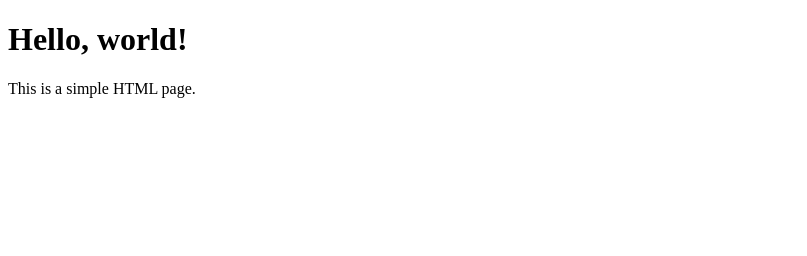
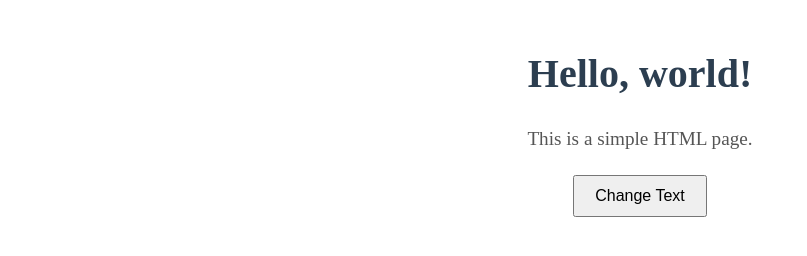
Before and after one commit to mohamadeliyas/version-control, a plain HTML site: page index.html in a window 1280 px wide. Shown: the whole page, without its empty margins (0-807 px from the left). Drawn offline with Linux system fonts and the light colour scheme.

Commit message:
Add initial webpage layout with CSS styling and JavaScript interaction

```diff
--- a/test.html
+++ b/index.html
@@ -4,9 +4,14 @@
     <meta charset="UTF-8">
     <meta name="viewport" content="width=device-width, initial-scale=1.0">
     <title>Document</title>
+    <link rel="stylesheet" href="style.css">
+
 </head>
 <body>
     <h1>Hello, world!</h1>
     <p>This is a simple HTML page.</p>
+
+
+    <script src="script.js"></script>
 </body>
 </html>
--- /dev/null
+++ b/script.js
@@ -0,0 +1,24 @@
+// script.js
+
+window.onload = function() {
+    const p = document.querySelector('p');
+
+    // Create the button element
+    const button = document.createElement('button');
+    button.textContent = "Change Text";
+
+    // Style the button
+    button.style.display = "block";
+    button.style.margin = "20px auto";
+    button.style.padding = "10px 20px";
+    button.style.fontSize = "1rem";
+    button.style.cursor = "pointer";
+
+    // Insert button right after the paragraph
+    p.insertAdjacentElement('afterend', button);
+
+    // Add a click event listener to the button
+    button.addEventListener('click', function() {
+        p.textContent = "The paragraph text has been changed by JavaScript!";
+    });
+};
```
Also changed, not shown: style.css (renamed from test.css).
